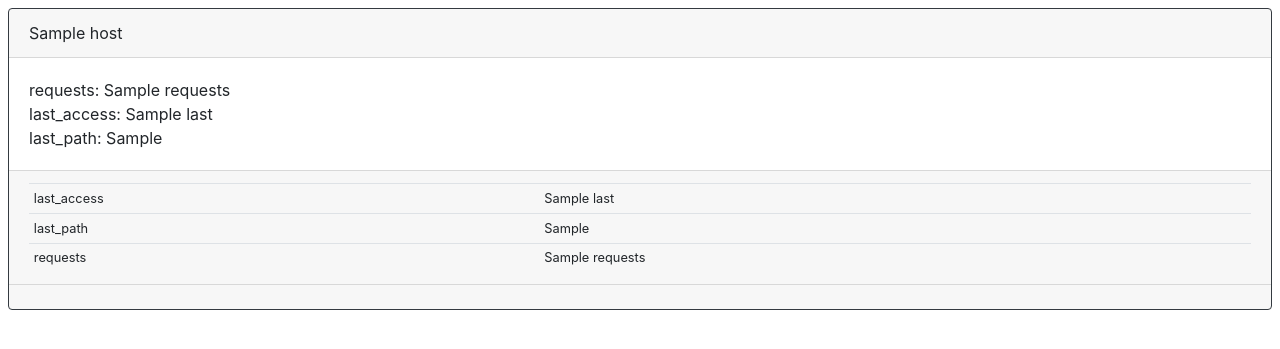
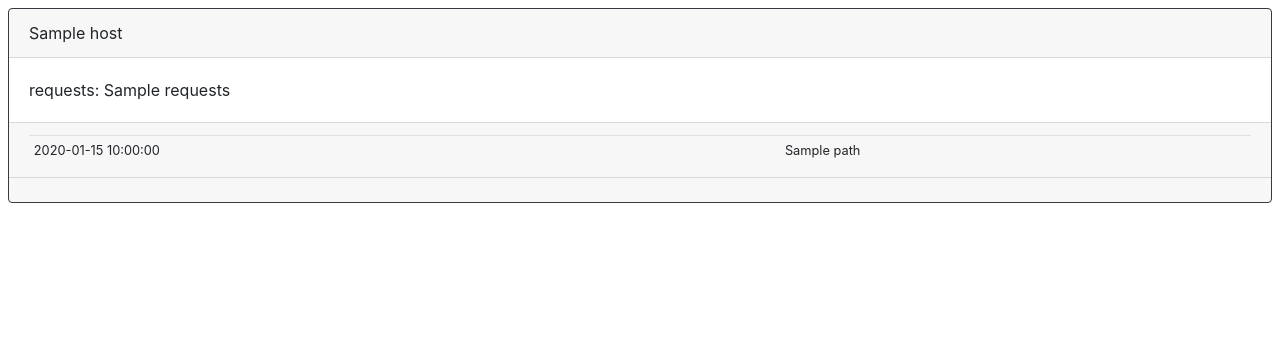
Before and after one commit to dreamerminsk/news, a Python web app: template templates/hosts.html in a window 1280 px wide. Shown: the part 56-405 px from the top of the page. Run offline with Jinja, Linux system fonts and the light colour scheme; the template is opened without the code that fills it: most values are stand-ins (such as "Sample title", 1, 10 or a date in 2020); some libraries are stand-ins or nearby versions.

Commit message:
Update hosts.html

```diff
--- a/templates/hosts.html
+++ b/templates/hosts.html
@@ -10,24 +10,14 @@
         <div class='card-text'>
           requests: {{ host['requests'] }}
         </div>
-        <div class='card-text'>
-          last_access: {{ host['last'] }}
-        </div>
-        <div class='card-text'>
-          last_path: {{ host['last_path'] }}
-        </div>
       </div>
       <div class='card-footer'>
           <table class="table table-sm small p-0 m-0">
+            {% for req in host['last-requests'] %}
             <tr>
-              <td>last_access</td><td id='la-{{ host['_id'] }}'>{{ host['last'] }}</td>
+              <td>{{ req['datetime'] }}</td><td>{{ req['path'] }}</td>
             </tr>
-            <tr>
-              <td>last_path</td><td id='ttl-{{ host['_id'] }}'>{{ host['last_path'] }}</td>
-            </tr>
-            <tr>
-              <td>requests</td><td id='ttl-{{ host['_id'] }}'>{{ host['requests'] }}</td>
-            </tr>
+            {% endfor %}
         </table>
       </div>
       <div class='card-footer'>
```
